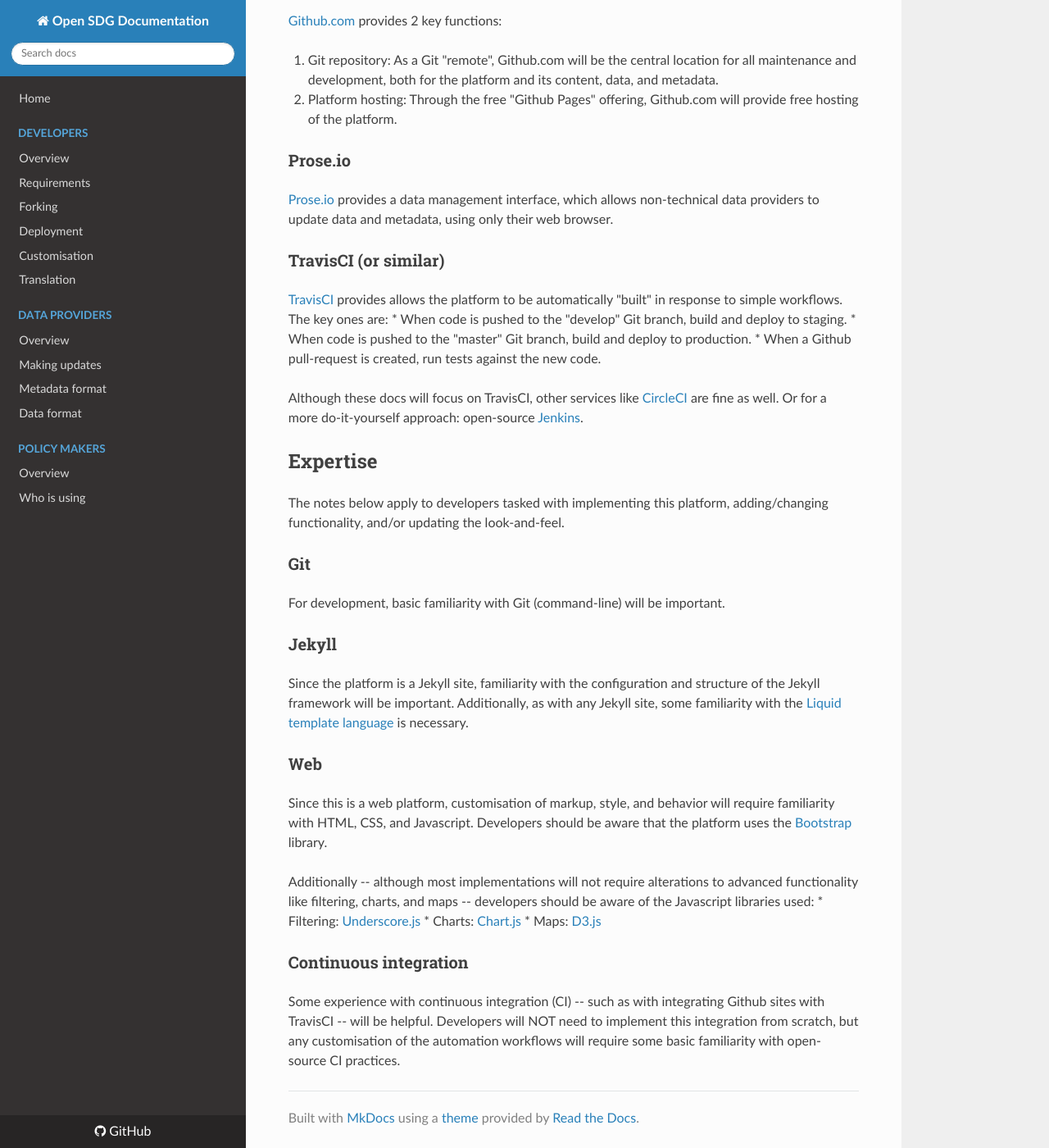
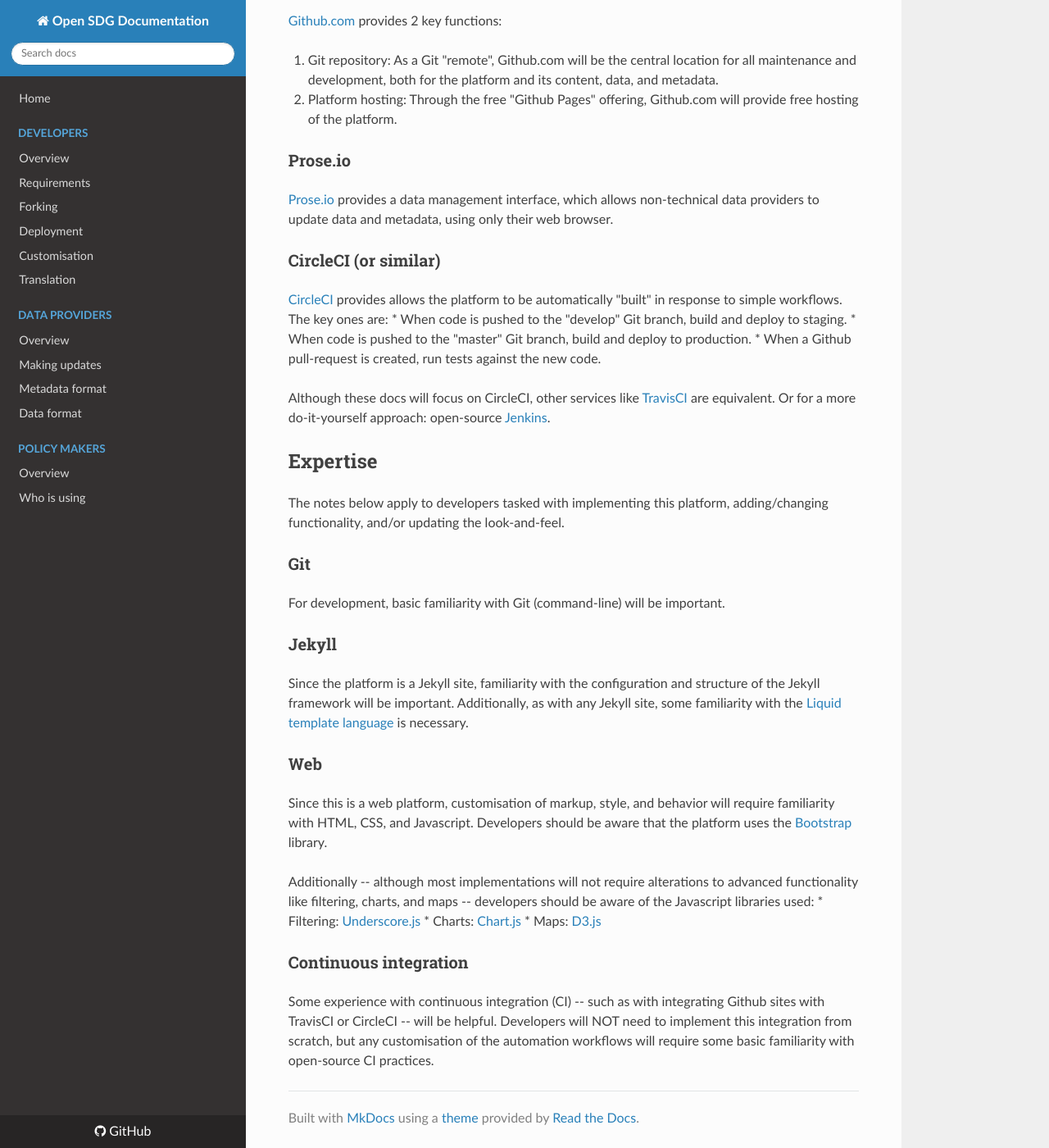
Before and after one commit to open-sdg/open-sdg, an MkDocs documentation site: the page built from docs/requirements.md, in a window 1280 px wide and 1400 px high, scrolled down 914 px. Shown: the whole window at 82% size. Built offline with MkDocs 1.6.1, drawn with Linux system fonts in a browser that asks for light colours; nearby versions of some CDN libraries.

Commit message:
Move requirements to main folder

```diff
--- a/docs/developers/requirements.md
+++ b/docs/requirements.md
@@ -33,14 +33,14 @@
 
 [Prose.io](https://prose.io) provides a data management interface, which allows non-technical data providers to update data and metadata, using only their web browser.
 
-### TravisCI (or similar)
+### CircleCI (or similar)
 
-[TravisCI](https://travis-ci.org) provides allows the platform to be automatically "built" in response to simple workflows. The key ones are:
+[CircleCI](https://circleci.com/) provides allows the platform to be automatically "built" in response to simple workflows. The key ones are:
 * When code is pushed to the "develop" Git branch, build and deploy to staging.
 * When code is pushed to the "master" Git branch, build and deploy to production.
 * When a Github pull-request is created, run tests against the new code.
 
-Although these docs will focus on TravisCI, other services like [CircleCI](https://circleci.com/) are fine as well. Or for a more do-it-yourself approach: open-source [Jenkins](https://jenkins.io).
+Although these docs will focus on CircleCI, other services like [TravisCI](https://travis-ci.org) are equivalent. Or for a more do-it-yourself approach: open-source [Jenkins](https://jenkins.io).
 
 ## Expertise
 
@@ -65,4 +65,4 @@
 
 ### Continuous integration
 
-Some experience with continuous integration (CI) -- such as with integrating Github sites with TravisCI -- will be helpful. Developers will NOT need to implement this integration from scratch, but any customisation of the automation workflows will require some basic familiarity with open-source CI practices.
+Some experience with continuous integration (CI) -- such as with integrating Github sites with TravisCI or CircleCI -- will be helpful. Developers will NOT need to implement this integration from scratch, but any customisation of the automation workflows will require some basic familiarity with open-source CI practices.
```
